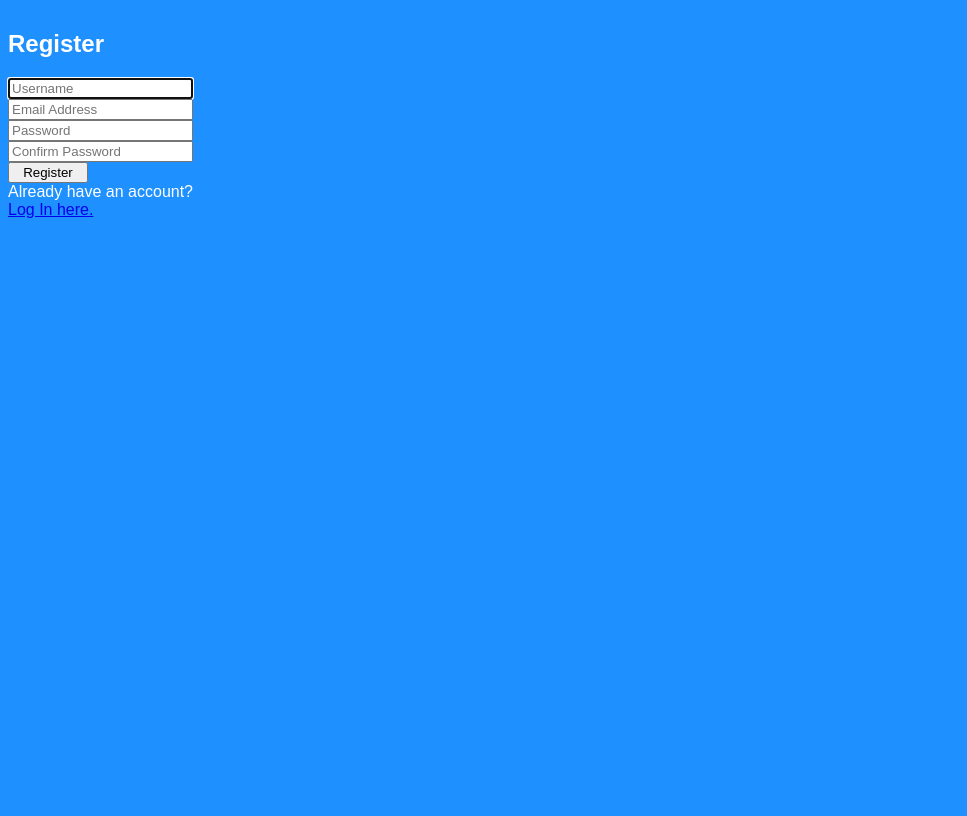
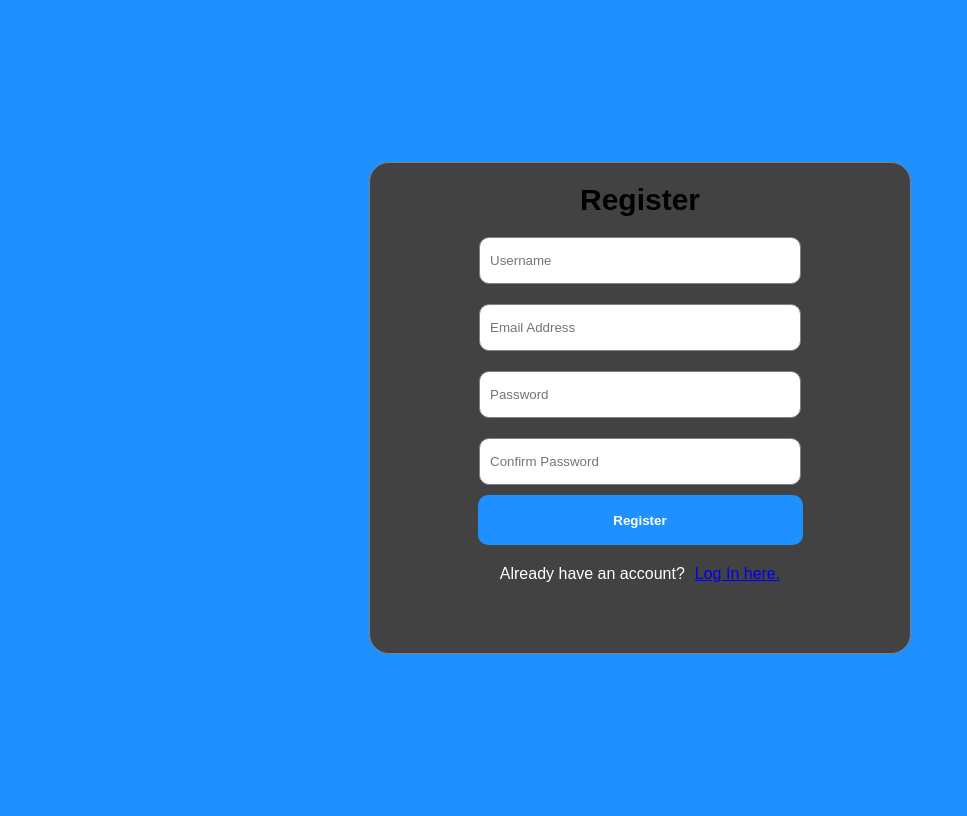
Before and after one commit to jester-anzed/Hangman-Game, a Django app: page /register in a window 1280 px wide. Shown: the whole page, without its empty margins (0-967 px from the left). Before the commit the page ends 218 px from the top, so only its background shows below. Run offline with Django 5.2, Linux system fonts and the light colour scheme.

Commit message:
Updated Login and Register Done

```diff
--- a/hangman/static/hangman/styles.css
+++ b/hangman/static/hangman/styles.css
@@ -56,3 +56,19 @@ body {
     font-family: Arial, sans-serif;
     background-color: dodgerblue;
 }
+
+#login-form-1 {
+    padding: 20px;
+    border: 1px solid gray;
+    text-align: center;
+    width:  500px;
+    height: 450px;
+    border-radius: 20px;
+    background-color: #424242
+}
+
+#login-header {
+    font-weight: bold;
+    font-size: 30px;
+    padding-bottom: 10px;
+}
--- a/hangman/templates/hangman/login.html
+++ b/hangman/templates/hangman/login.html
@@ -8,7 +8,7 @@
             <div id="login-form">
                 <form action="{% url 'login' %}" method="post">
                     {% csrf_token %}
-                <h2 style="color: white;">Sign in</h2>
+                <div id="login-header" style="padding-bottom: 20px;">Sign In</div>
                 <div>
                     {% if message %}
                         <div style="color: red;">{{ message }}</div>
@@ -26,8 +26,6 @@
                 </div>
             </div>
         </form>
-
-
     </div>
 
 {% endblock %}
--- a/hangman/templates/hangman/register.html
+++ b/hangman/templates/hangman/register.html
@@ -2,34 +2,33 @@
 {% load static %}
 
 {% block body %}
-
-    <h2 style="color: white; padding-top: 10px;">Register</h2>
-
-    {% if message %}
-        <div>{{ message }}</div>
-    {% endif %}
-
-    <div>
-        <form  action="{% url 'register' %}" method="post">
+    <div id="center">
+        <div id="login-form-1">
+            <form  action="{% url 'register' %}" method="post">
             {% csrf_token %}
-            <div class="form-group">
-                <input class="form-control" autofocus type="text" name="username" placeholder="Username">
+            <div id="login-header">Register</div>
+            <div>
+                {% if message %}
+                    <div style="color: red;">{{ message }}</div>
+                {% endif %}
+                <input id="user" type="text" name="username" placeholder="Username">
             </div>
-            <div class="form-group">
-                <input class="form-control" type="email" name="email" placeholder="Email Address">
+            <div>
+                <input id="user" type="email" name="email" placeholder="Email Address">
             </div>
-            <div class="form-group">
-                <input class="form-control" type="password" name="password" placeholder="Password">
+            <div>
+                <input id="user" type="password" name="password" placeholder="Password">
             </div>
-            <div class="form-group">
-                <input class="form-control" type="password" name="confirmation" placeholder="Confirm Password">
+            <div>
+                <input id="user" type="password" name="confirmation" placeholder="Confirm Password">
             </div>
-            <input id="post-button" style="width: 80px;" type="submit" value="Register">
-        </form>
-    </div>
-    <div id="login-top">
-        <div style="color: white;">Already have an account?</div>
-        <a href="{% url 'login' %}">Log In here.</a>
+            <input id="log-button"type="submit" value="Register">
+            </form>
+         <div id="login-reg" style="gap: 10px;">
+            <div style="color: white;">Already have an account?</div>
+            <a href="{% url 'login' %}">Log In here.</a>
+         </div>
+        </div>
     </div>
 
 {% endblock %}
```
